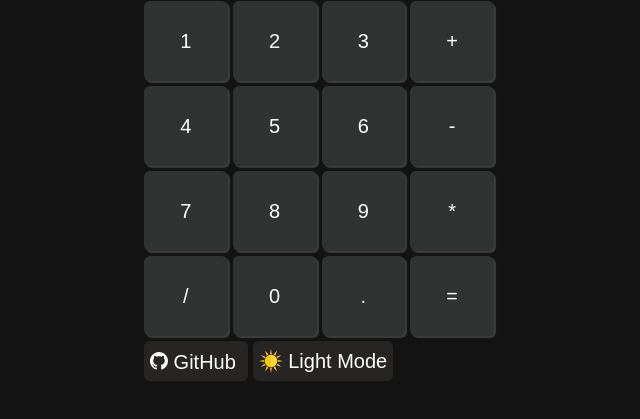
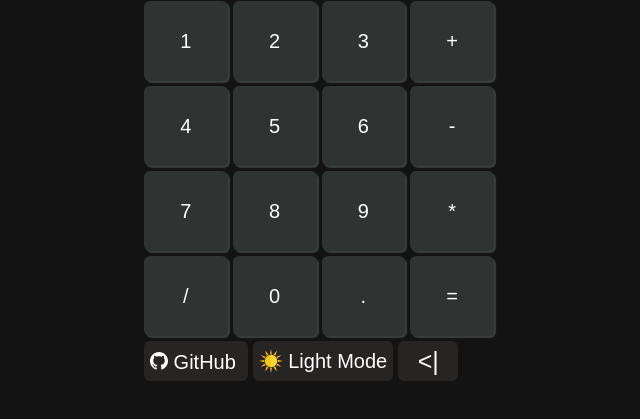
Before and after one commit to TopTTeDHbIu-DeJLbFuH4uk/Calculator, a website: page index.html in a window 1280 px wide. Shown: the part 275-694 px from the top of the page, without its empty margins (321-961 px from the left). Drawn offline with Linux system fonts and the light colour scheme.

Commit message:
16.12.2024 17:07

```diff
--- a/index.html
+++ b/index.html
@@ -17,7 +17,7 @@
 <div class="container-calculator">
     <h1 class="title">Calculator</h1>
     <div class="container-buttons">
-        <input class="display" placeholder="Result" type="text" inputmode="numeric">
+        <input class="display" placeholder="Result" type="text" inputmode="none">
         <button class="clean-btn">C</button>
         <button class="button">1</button>
         <button class="button">2</button>
@@ -42,6 +42,7 @@
                target="_blank">GitHub</a>
         </button>
         <button class="switcher-theme">Light Mode</button>
+        <button class="clean-one-symbol"><|</button>
     </div>
 </div>
 
--- a/styles/styles.css
+++ b/styles/styles.css
@@ -117,7 +117,7 @@ input[type="number"]::-webkit-outer-spin-button {
     display: flex;
     gap: 5px;
 
-    width: 80%;
+    width: 100%;
     max-width: 350px;
 
     max-height: 40px;
@@ -205,6 +205,18 @@ input[type="number"]::-webkit-outer-spin-button {
     height: 24px;
 }
 
+.clean-one-symbol {
+    width: 60px;
+
+    background-color: var(--btn-footer);
+    transition: .2s linear;
+    border: none;
+    border-radius: 6px;
+
+    color: var(--text-primary-light);
+    font-size: 25px;
+}
+
 /* Mobile */
 @media screen and (max-width: 768px) {
 
```
